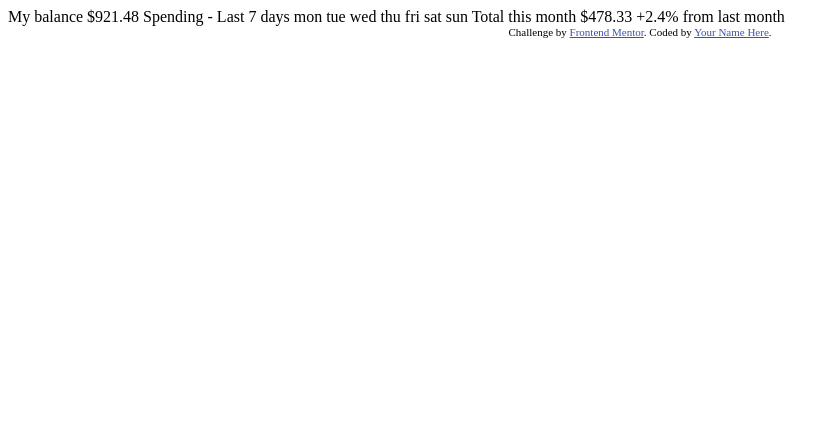
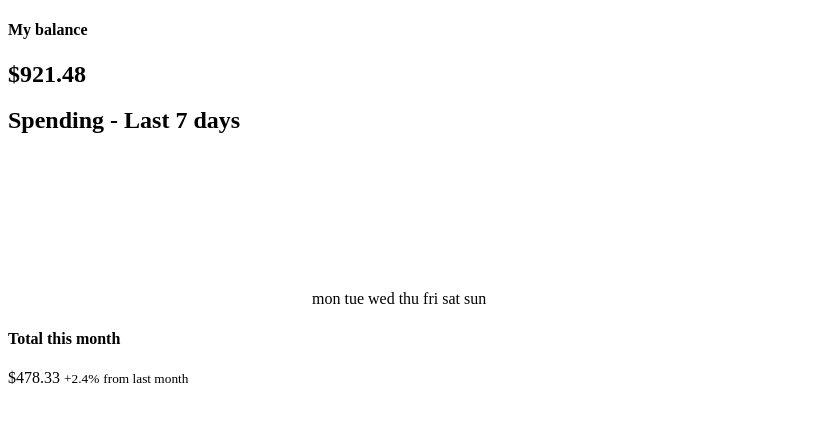
Before and after one commit to timo9939/expenses-chart-component, a plain HTML site: page index.html in a window 1280 px wide. Shown: the whole page, without its empty margins (0-840 px from the left). Drawn offline with Linux system fonts and the light colour scheme.

Commit message:
html basic structure

```diff
--- a/index.html
+++ b/index.html
@@ -1,43 +1,42 @@
 <!DOCTYPE html>
-<html lang="en">
-<head>
-  <meta charset="UTF-8">
-  <meta name="viewport" content="width=device-width, initial-scale=1.0"> <!-- displays site properly based on user's device -->
+<html lang="en-gb">
+  <head>
+    <meta charset="UTF-8" />
+    <meta name="viewport" content="width=device-width, initial-scale=1.0" />
+    <!-- displays site properly based on user's device -->
 
-  <link rel="icon" type="image/png" sizes="32x32" href="./images/favicon-32x32.png">
+    <link
+      rel="icon"
+      type="image/png"
+      sizes="32x32"
+      href="./images/favicon-32x32.png"
+    />
 
-  <title>Frontend Mentor | Expenses chart component</title>
+    <title>Expenses chart component</title>
+  </head>
+  <body>
+    <main>
+      <!-- Upper section -->
+      <section>
+        <h4>My balance</h4>
+        <h2>$921.48</h2>
+      </section>
+<!-- Lower Section -->
+      <section>
+        <h1>Spending - Last 7 days</h1>
 
-  <!-- Feel free to remove these styles or customise in your own stylesheet 👍 -->
-  <style>
-    .attribution { font-size: 11px; text-align: center; }
-    .attribution a { color: hsl(228, 45%, 44%); }
-  </style>
-</head>
-<body>
+        <canvas></canvas>
+        mon tue wed thu fri sat sun
 
-  My balance
-  $921.48
+        <article>
+          <h4>Total this month</h4>
+          <h1></h1>
+          $478.33
 
-  Spending - Last 7 days
-
-  mon
-  tue
-  wed
-  thu
-  fri
-  sat
-  sun
-
-  Total this month
-  $478.33
-
-  +2.4%
-  from last month
-
-  <div class="attribution">
-    Challenge by <a href="https://www.frontendmentor.io?ref=challenge" target="_blank">Frontend Mentor</a>.
-    Coded by <a href="#">Your Name Here</a>.
-  </div>
-</body>
+          <small>+2.4%</small>
+          <small>from last month</small>
+        </article>
+      </section>
+    </main>
+  </body>
 </html>
```
